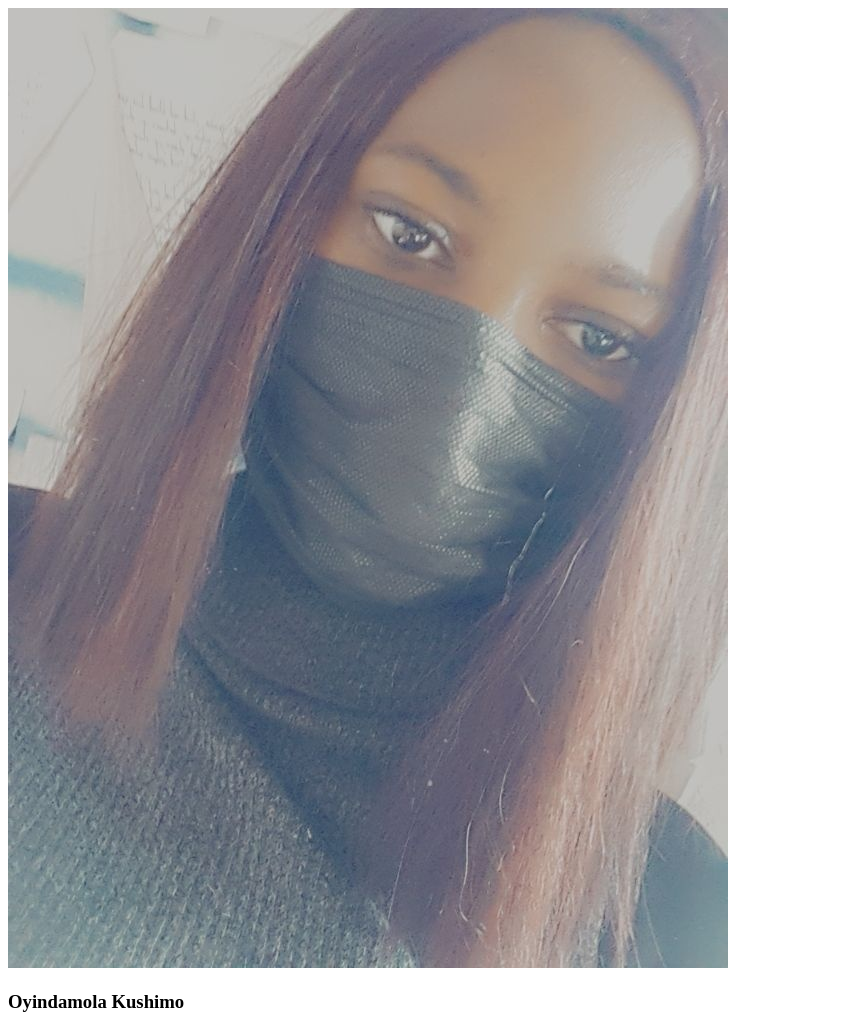
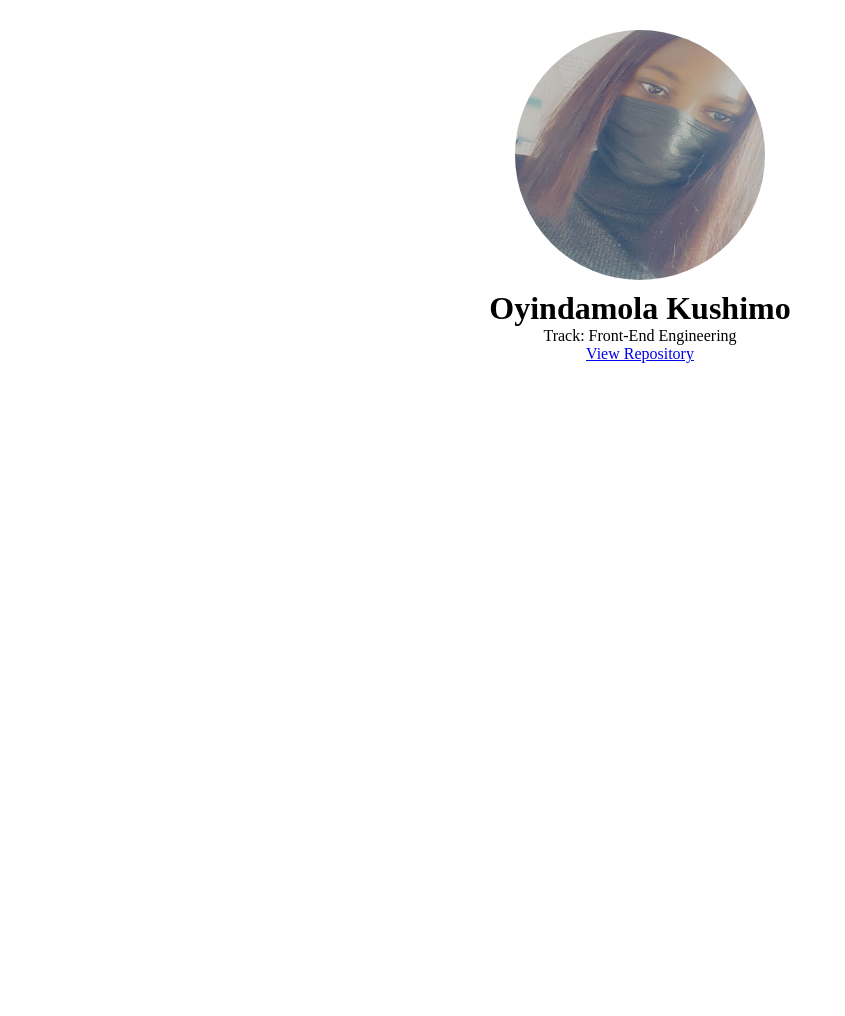
Before and after one commit to oyindamolaWbCode/HNG-Github-Profile-Content, a plain HTML site: page index.html in a window 1280 px wide. Shown: the whole page, without its empty margins (0-845 px from the left). After the commit the page ends 800 px from the top, so only its background shows below. Drawn offline with Linux system fonts and the light colour scheme.

Commit message:
skeletal form

```diff
--- a/index.html
+++ b/index.html
@@ -4,6 +4,7 @@
     <meta charset="UTF-8">
     <meta name="viewport" content="width=device-width, initial-scale=1.0">
     <title>Github Display</title>
+    <link rel="stylesheet" href="style.css" />
 </head>
 <body>
     <div class="display-container">
@@ -12,9 +13,14 @@
                 <img src="./img/Snapchat-225893556.jpg" data-testid="slackDisplayImage" />
             </div>
             <div class="displays">
-                <h3 data-testid="slackUserName">Oyindamola Kushimo</h3>
+                <h1 data-testid="slackUserName">Oyindamola Kushimo</h1>
+                <h3 data-testid="currentDayOfTheWeek" id="day"></h3>
+                <p data-testid="currentUTCTime" id="time"></p>
+                <p data-testid="myTrack">Track: Front-End Engineering</p>
+                <a href="https://github.com/oyindamolaWbCode/HNG-Github-Profile-Content.git">View Repository</a>
             </div>
         </div>
     </div>
+    <script src="./index.js"></script>
 </body>
 </html>
--- a/style.css
+++ b/style.css
@@ -0,0 +1,24 @@
+*{
+    padding: 0px;
+    margin: 0px;
+}
+
+img[data-testid="slackDisplayImage"]{
+    width: 250px;
+    height: 250px;
+    border-radius: 50%;
+    background-position: center;
+    background-size: contain;
+}
+
+.display-img{
+   display: flex;
+   justify-content: center;
+   margin-top: 30px;
+   margin-bottom: 10px;
+
+}
+
+.display-content{
+   text-align: center;
+}
```
